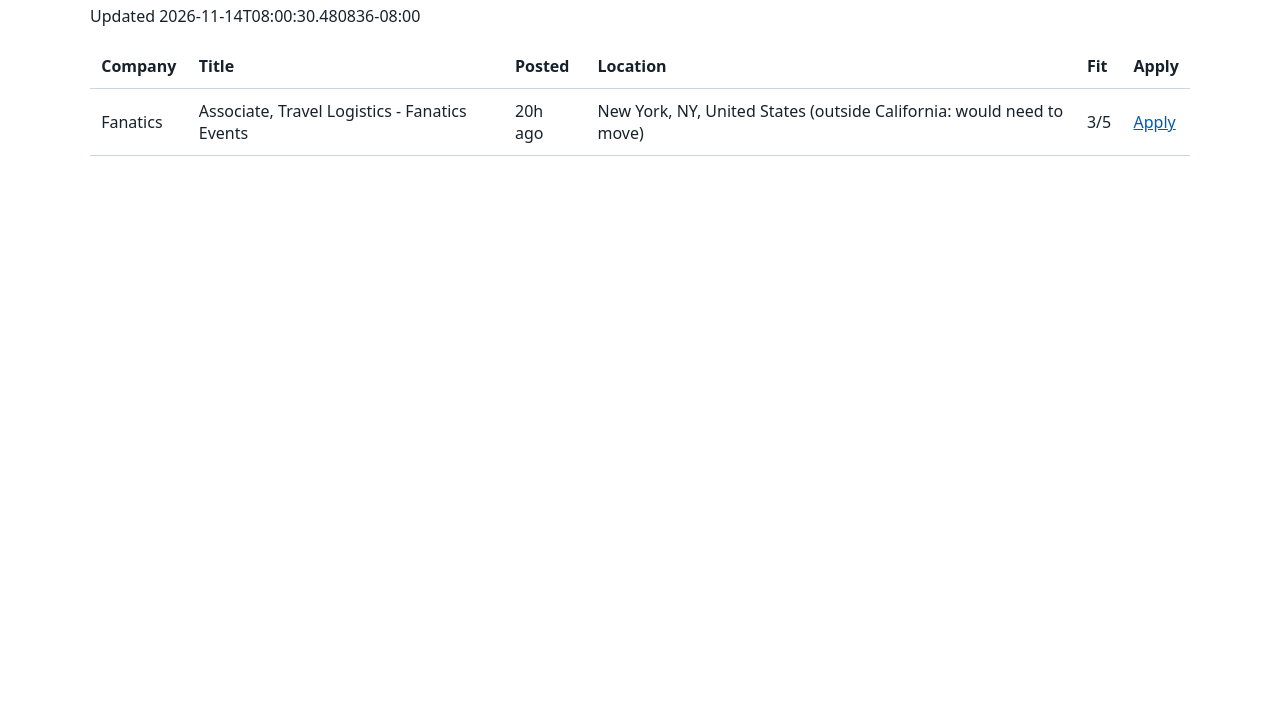
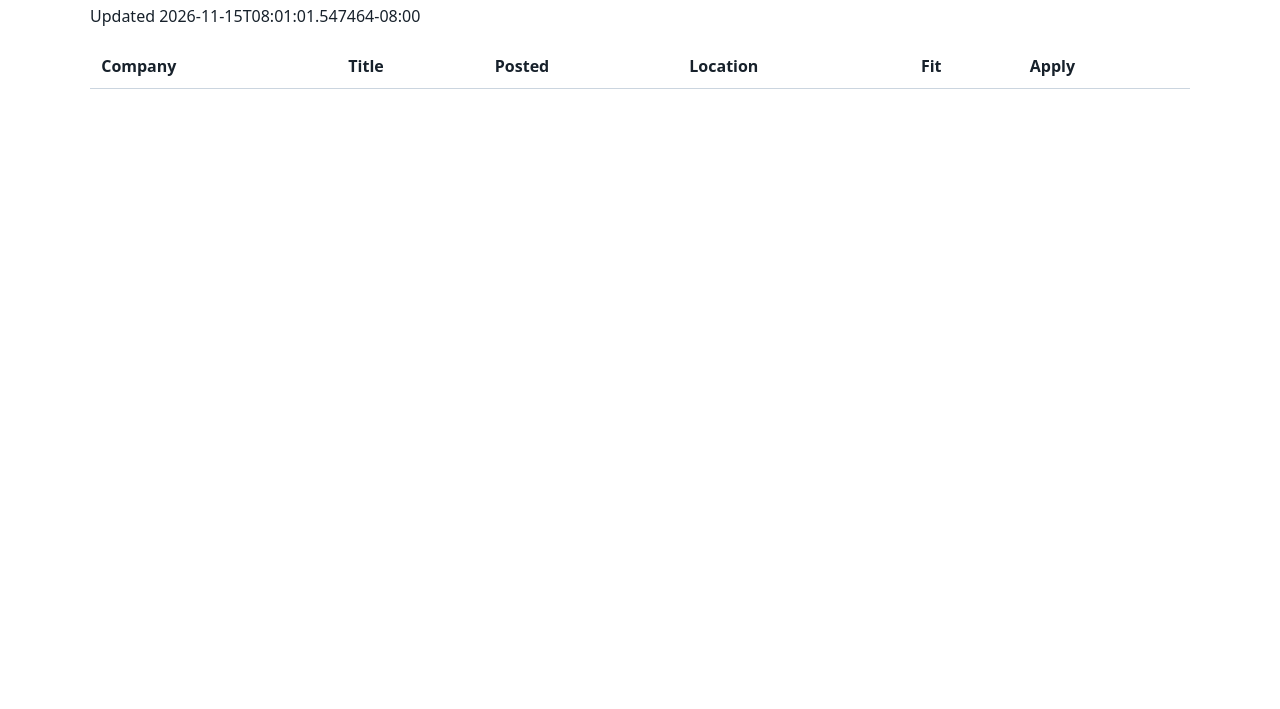
Before and after one commit to keenanfrancisco/job-board, a plain HTML site: page d-e85fe1a229/index.html in a window 1280 px wide. Shown: the part 91-800 px from the top of the page. Drawn offline with Linux system fonts and the light colour scheme.

Commit message:
jobs 2026-11-15 d-e85fe1a229

```diff
--- a/d-e85fe1a229/index.html
+++ b/d-e85fe1a229/index.html
@@ -1,2 +1,2 @@
 <!doctype html>
-<html lang="en"><head><meta charset="utf-8"><meta name="viewport" content="width=device-width,initial-scale=1"><meta name="robots" content="noindex"><title>Fresh jobs</title><style>body{font:16px system-ui,sans-serif;margin:2rem;color:#17212b;background:#fff}main{max-width:1100px;margin:auto}table{border-collapse:collapse;width:100%}td,th{text-align:left;padding:.7rem;border-bottom:1px solid #cbd5df}.table{overflow-x:auto}a{color:#075aa6}caption{text-align:left}</style></head><body><main><h1>Fresh jobs</h1><p>Updated 2026-11-14T08:00:30.480836-08:00</p><div class="table"><table><thead><tr><th>Company</th><th>Title</th><th>Posted</th><th>Location</th><th>Fit</th><th>Apply</th></tr></thead><tbody><tr><td>Fanatics</td><td>Associate, Travel Logistics - Fanatics Events</td><td>20h ago</td><td>New York, NY, United States (outside California: would need to move)</td><td>3/5</td><td><a href="https://job-boards.greenhouse.io/fanaticsinc/jobs/4505624009">Apply</a></td></tr></tbody></table></div></main></body></html>
+<html lang="en"><head><meta charset="utf-8"><meta name="viewport" content="width=device-width,initial-scale=1"><meta name="robots" content="noindex"><title>Fresh jobs</title><style>body{font:16px system-ui,sans-serif;margin:2rem;color:#17212b;background:#fff}main{max-width:1100px;margin:auto}table{border-collapse:collapse;width:100%}td,th{text-align:left;padding:.7rem;border-bottom:1px solid #cbd5df}.table{overflow-x:auto}a{color:#075aa6}caption{text-align:left}</style></head><body><main><h1>Fresh jobs</h1><p>Updated 2026-11-15T08:01:01.547464-08:00</p><div class="table"><table><thead><tr><th>Company</th><th>Title</th><th>Posted</th><th>Location</th><th>Fit</th><th>Apply</th></tr></thead><tbody></tbody></table></div></main></body></html>
```
Also changed, not shown: d-e85fe1a229/2026-10-16.html (deleted, +0 -2 lines), d-e85fe1a229/2026-11-15.html (added, +2 -0 lines).
